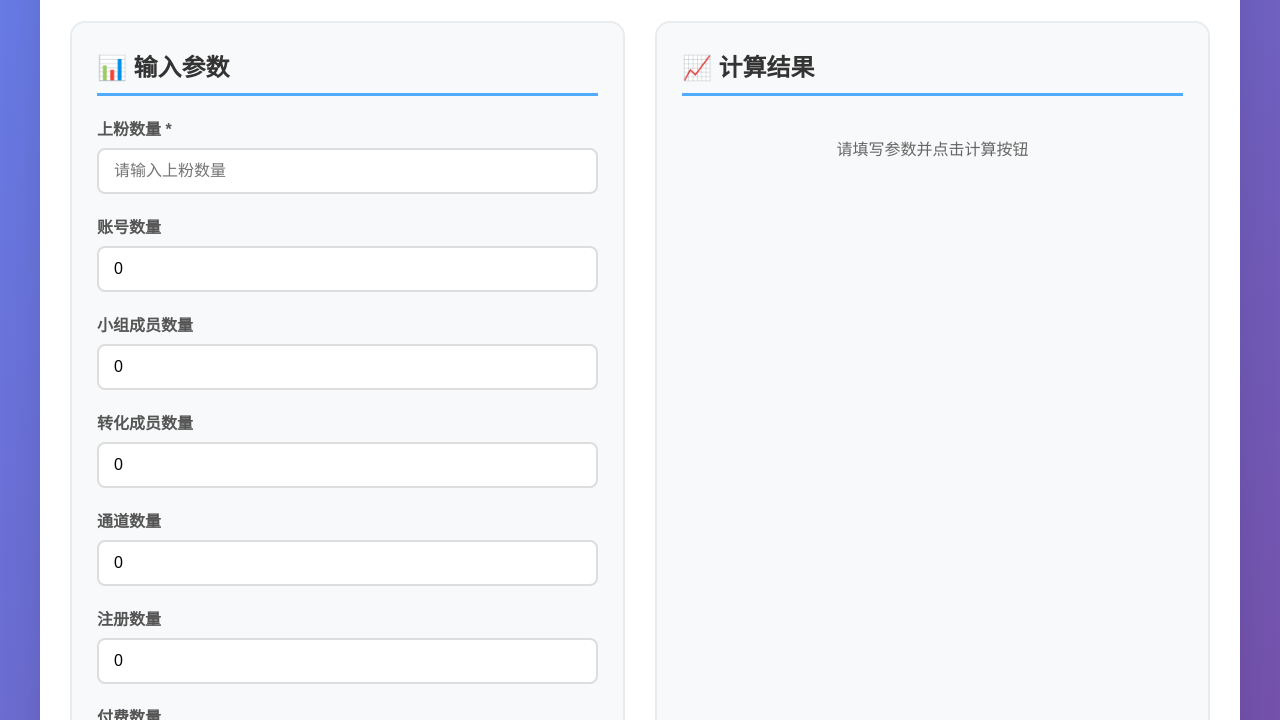
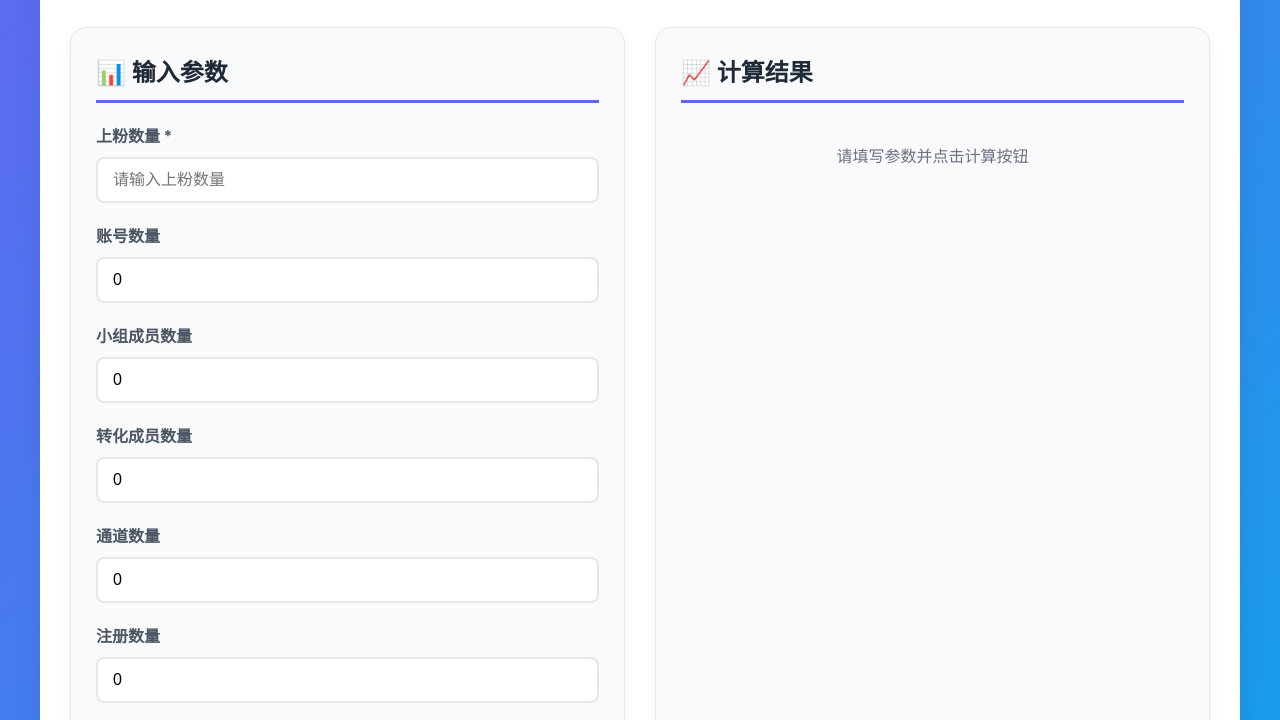
Before and after one commit to luanxiaoyang/fans-fee, a website: page static/index.html in a window 1280 px wide. Shown: the part 185-905 px from the top of the page. Drawn offline with Linux system fonts and the light colour scheme.

Commit message:
feat: modernize frontend styling

```diff
--- a/static/index.html
+++ b/static/index.html
@@ -4,18 +4,21 @@
     <meta charset="UTF-8">
     <meta name="viewport" content="width=device-width, initial-scale=1.0">
     <title>直播成本计算系统</title>
+    <link rel="preconnect" href="https://fonts.googleapis.com">
+    <link rel="preconnect" href="https://fonts.gstatic.com" crossorigin>
+    <link href="https://fonts.googleapis.com/css2?family=Poppins:wght@400;600&display=swap" rel="stylesheet">
     <link rel="stylesheet" href="style.css">
 </head>
 <body>
     <div class="container">
-        <div class="header">
+        <header class="header">
             <h1>🎯 直播成本计算系统</h1>
             <p>精准计算上粉成本、注册成本、付费成本，助力业务决策</p>
-        </div>
+        </header>
 
-        <div class="content">
+        <main class="content">
             <!-- 输入区域 -->
-            <div class="input-section">
+            <section class="input-section">
                 <h2 class="section-title">📊 输入参数</h2>
                 <form id="costForm">
                     <div class="form-group">
@@ -60,16 +63,16 @@
 
                     <button type="submit" class="calculate-btn">🚀 开始计算</button>
                 </form>
-            </div>
+            </section>
 
             <!-- 结果显示区域 -->
-            <div class="result-section">
+            <section class="result-section">
                 <h2 class="section-title">📈 计算结果</h2>
                 <div id="results">
                     <div class="loading">请填写参数并点击计算按钮</div>
                 </div>
-            </div>
-        </div>
+            </section>
+        </main>
     </div>
 
     <script src="script.js"></script>
--- a/static/style.css
+++ b/static/style.css
@@ -4,24 +4,34 @@
     box-sizing: border-box;
 }
 
+:root {
+    --primary: #6366f1;
+    --secondary: #0ea5e9;
+    --accent: #10b981;
+    --bg: #f9fafb;
+    --surface: #ffffff;
+    --text-color: #1f2937;
+}
+
 body {
-    font-family: 'Microsoft YaHei', Arial, sans-serif;
-    background: linear-gradient(135deg, #667eea 0%, #764ba2 100%);
+    font-family: 'Poppins', 'Microsoft YaHei', Arial, sans-serif;
+    background: linear-gradient(135deg, var(--primary) 0%, var(--secondary) 100%);
     min-height: 100vh;
     padding: 20px;
+    color: var(--text-color);
 }
 
 .container {
     max-width: 1200px;
     margin: 0 auto;
-    background: white;
-    border-radius: 20px;
-    box-shadow: 0 20px 40px rgba(0,0,0,0.1);
+    background: var(--surface);
+    border-radius: 24px;
+    box-shadow: 0 10px 30px rgba(0,0,0,0.08);
     overflow: hidden;
 }
 
 .header {
-    background: linear-gradient(135deg, #4facfe 0%, #00f2fe 100%);
+    background: linear-gradient(135deg, var(--secondary) 0%, var(--accent) 100%);
     color: white;
     padding: 30px;
     text-align: center;
@@ -46,18 +56,19 @@ body {
 }
 
 .input-section, .result-section {
-    background: #f8f9fa;
+    background: var(--bg);
     padding: 25px;
-    border-radius: 15px;
-    border: 2px solid #e9ecef;
+    border-radius: 16px;
+    border: 1px solid #e5e7eb;
+    box-shadow: 0 4px 12px rgba(0,0,0,0.05);
 }
 
 .section-title {
     font-size: 1.5em;
-    color: #333;
+    color: var(--text-color);
     margin-bottom: 20px;
     padding-bottom: 10px;
-    border-bottom: 3px solid #4facfe;
+    border-bottom: 3px solid var(--primary);
 }
 
 .form-group {
@@ -68,28 +79,29 @@ body {
     display: block;
     margin-bottom: 8px;
     font-weight: bold;
-    color: #555;
+    color: #4b5563;
 }
 
 .form-group input {
     width: 100%;
     padding: 12px 15px;
-    border: 2px solid #ddd;
+    border: 2px solid #e5e7eb;
     border-radius: 8px;
     font-size: 16px;
     transition: all 0.3s ease;
+    background: var(--surface);
 }
 
 .form-group input:focus {
     outline: none;
-    border-color: #4facfe;
-    box-shadow: 0 0 0 3px rgba(79, 172, 254, 0.1);
+    border-color: var(--primary);
+    box-shadow: 0 0 0 3px rgba(99,102,241,0.2);
 }
 
 .calculate-btn {
     width: 100%;
     padding: 15px;
-    background: linear-gradient(135deg, #4facfe 0%, #00f2fe 100%);
+    background: linear-gradient(135deg, var(--primary) 0%, var(--secondary) 100%);
     color: white;
     border: none;
     border-radius: 8px;
@@ -102,7 +114,7 @@ body {
 
 .calculate-btn:hover {
     transform: translateY(-2px);
-    box-shadow: 0 10px 20px rgba(79, 172, 254, 0.3);
+    box-shadow: 0 10px 20px rgba(99,102,241,0.3);
 }
 
 .calculate-btn:active {
@@ -124,7 +136,7 @@ body {
 }
 
 .result-item {
-    background: white;
+    background: var(--surface);
     padding: 20px;
     margin-bottom: 15px;
     border-radius: 10px;
@@ -132,29 +144,29 @@ body {
 }
 
 .result-item.total-cost {
-    border-left: 5px solid #4facfe;
+    border-left: 5px solid var(--primary);
 }
 
 .result-item.unit-cost {
-    border-left: 5px solid #00b894;
+    border-left: 5px solid var(--accent);
 }
 
 .result-label {
     font-size: 1.1em;
-    color: #666;
+    color: #6b7280;
     margin-bottom: 8px;
 }
 
 .result-value {
     font-size: 2em;
     font-weight: bold;
-    color: #4facfe;
+    color: var(--primary);
 }
 
 .loading {
     text-align: center;
     padding: 20px;
-    color: #666;
+    color: #6b7280;
 }
 
 .error {
@@ -349,12 +361,12 @@ body {
 }
 
 .copy-btn {
-    background: linear-gradient(135deg, #4facfe 0%, #00f2fe 100%);
+    background: linear-gradient(135deg, var(--primary) 0%, var(--secondary) 100%);
     color: white;
 }
 
 .download-btn {
-    background: linear-gradient(135deg, #43e97b 0%, #38f9d7 100%);
+    background: linear-gradient(135deg, var(--accent) 0%, #34d399 100%);
     color: white;
 }
 
```
